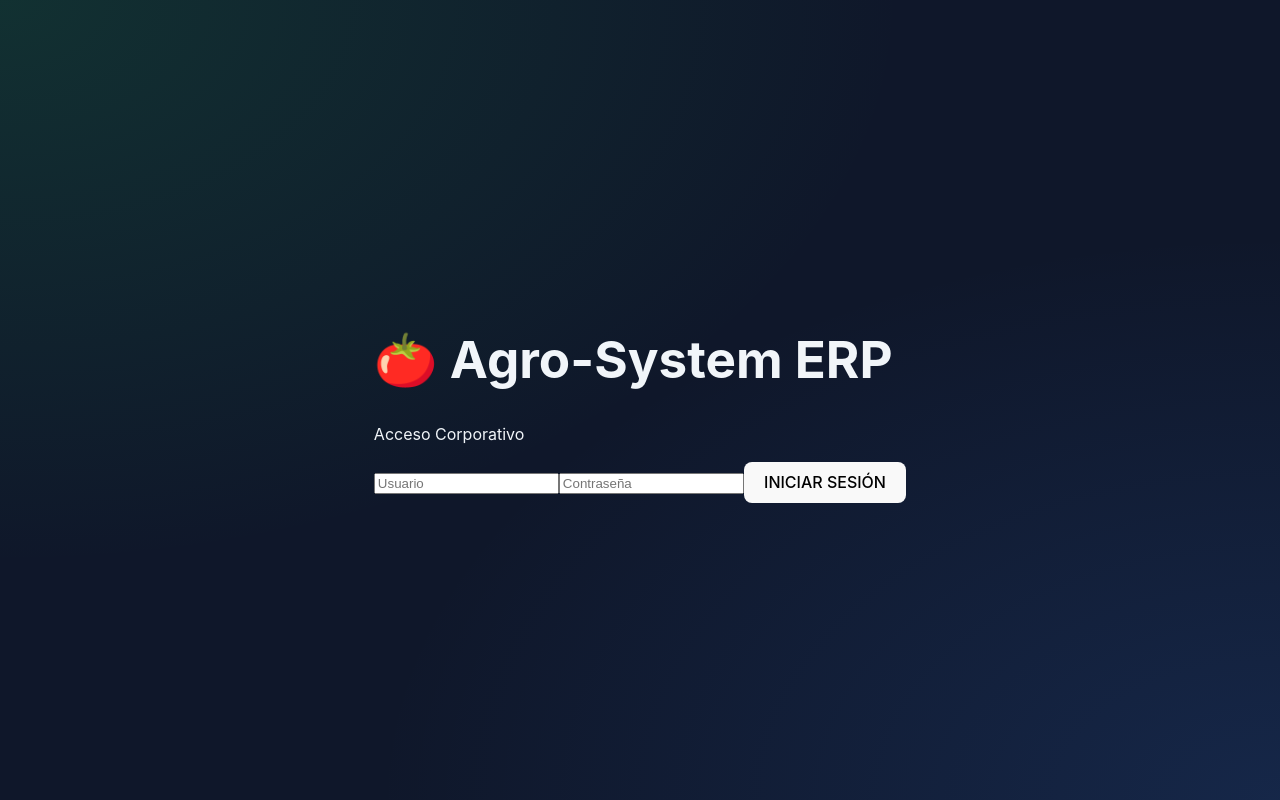
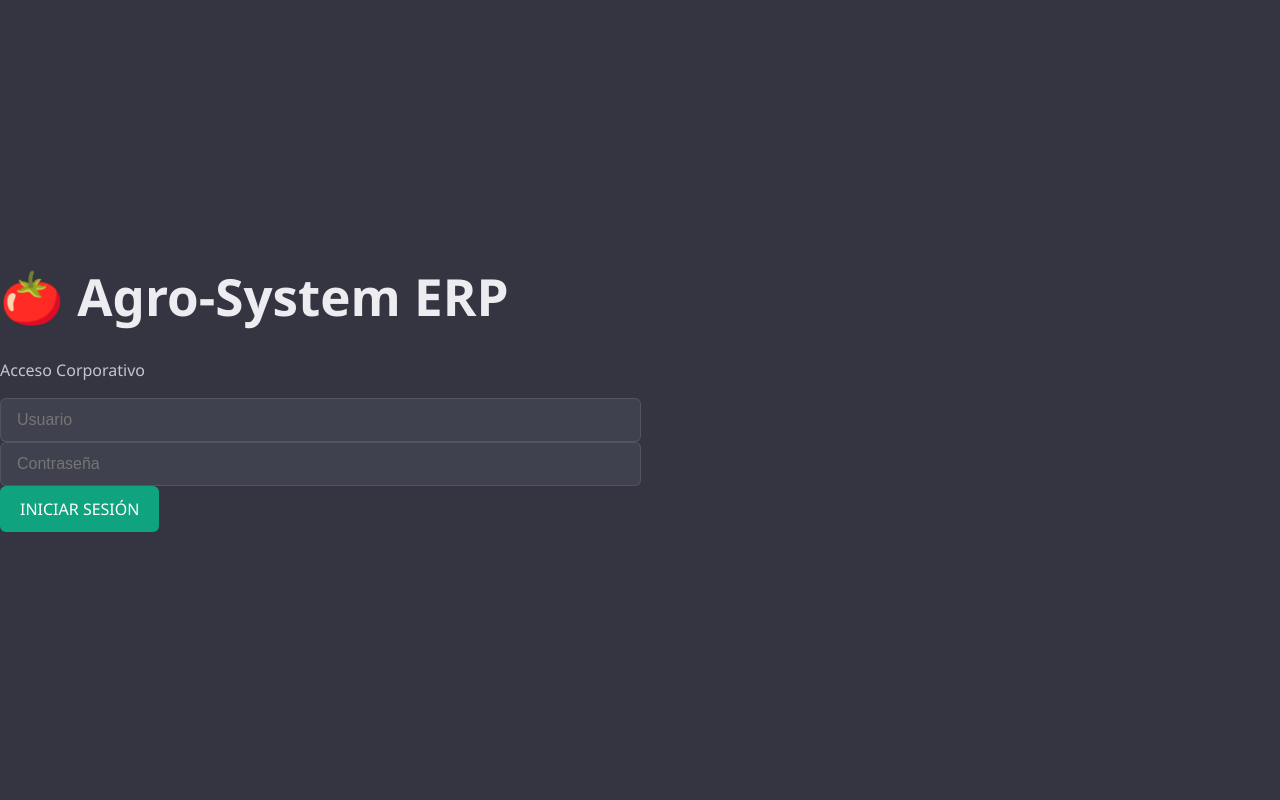
Before and after one commit to ElSRGio/F-VIA, a React (Vite) app: page / in a window 1280 px wide. Built offline with nearby package versions, Linux system fonts and the light colour scheme.

Commit message:
Actualización de diceño

```diff
--- a/src/App.css
+++ b/src/App.css
@@ -1,108 +1,265 @@
-/* --- VARIABLES --- */
+/* =========================================
+   1. VARIABLES (PALETA ESTILO CHATGPT)
+   ========================================= */
 :root {
-  --primary: #0f172a;
-  --accent: #22c55e; /* Verde más acorde a Agro */
-  --bg-body: #0f172a; /* Fondo oscuro base */
-  --surface: rgba(255, 255, 255, 0.05); /* Glassmorphism base */
-  --text-main: #f1f5f9;
-  --text-light: #94a3b8;
+  /* Fondos (Matte Grays) */
+  --bg-app: #343541;        /* Gris principal (Fondo chat) */
+  --bg-sidebar: #202123;    /* Gris oscuro (Sidebar) */
+  --bg-card: #444654;       /* Gris medio (Elementos/Cards) */
+  --bg-input: #40414f;      /* Input fields */
+
+  /* Textos */
+  --text-primary: #ECECF1;  /* Blanco hueso (Lectura cómoda) */
+  --text-secondary: #C5C5D2;/* Gris claro (Subtítulos) */
+  --text-muted: #8e8ea0;    /* Texto deshabilitado */
+
+  /* Acentos (Agro-Tech Green) */
+  --accent-primary: #10a37f; /* Verde ChatGPT original (o usa #22c55e para más vivo) */
+  --accent-hover: #1a7f64;
   --danger: #ef4444;
-  --success: #10b981;
-  --radius: 16px;
+
+  /* Bordes y Radios */
+  --border-color: rgba(255,255,255,0.1);
+  --radius-sm: 6px;
+  --radius-md: 8px;         /* ChatGPT usa radios sutiles */
+  --radius-lg: 12px;
 }
 
-/* --- BASE & FONDO --- */
+/* =========================================
+   2. RESET Y BASE
+   ========================================= */
 html, body {
-  width: 100%;
-  min-height: 100vh;
   margin: 0;
   padding: 0;
+  width: 100%;
+  height: 100%;
+  background-color: var(--bg-app);
+  color: var(--text-primary);
+  font-family: 'Söhne', 'Segoe UI', 'Inter', sans-serif; /* Tipografías limpias */
+  -webkit-font-smoothing: antialiased;
   overflow-x: hidden;
-  font-family: 'Inter', system-ui, sans-serif;
-  /* Fondo degradado profesional */
-  background-color: var(--bg-body);
-  background-image:
-    radial-gradient(at 0% 0%, rgba(34, 197, 94, 0.15) 0px, transparent 50%),
-    radial-gradient(at 100% 100%, rgba(59, 130, 246, 0.15) 0px, transparent 50%);
-  background-attachment: fixed;
-  color: var(--text-main);
-}
-
-#root {
-  width: 100%;
-  min-height: 100vh;
-  display: flex;
-  flex-direction: column;
 }
 
 * { box-sizing: border-box; }
 
-/* --- ANIMACIONES --- */
-@keyframes fadeIn {
+/* Scrollbar estilo Pro (Muy sutil) */
+::-webkit-scrollbar { width: 10px; }
+::-webkit-scrollbar-track { background: var(--bg-app); }
+::-webkit-scrollbar-thumb {
+  background: #565869;
+  border-radius: 5px;
+  border: 2px solid var(--bg-app);
+}
+::-webkit-scrollbar-thumb:hover { background: #acacbe; }
+
+/* =========================================
+   3. LAYOUT PRINCIPAL
+   ========================================= */
+#root { display: flex; flex-direction: column; height: 100vh; }
+
+.app-container {
+  display: flex;
+  flex: 1;
+  height: 100vh;
+  overflow: hidden; /* Evita doble scroll */
+}
+
+/* Contenido Principal */
+.main-content {
+  flex: 1;
+  background-color: var(--bg-app);
+  overflow-y: auto; /* Scroll solo aquí */
+  padding: 2rem;
+  position: relative;
+  transition: all 0.3s ease;
+}
+
+/* Ajuste para móvil */
+@media (max-width: 768px) {
+  .main-content { padding: 1rem; padding-top: 4rem; }
+}
+
+/* =========================================
+   4. COMPONENTES DE NAVEGACIÓN (SIDEBAR)
+   ========================================= */
+/* Nota: Asegúrate de que tu Sidebar.jsx use clases Tailwind o estas clases */
+/* Si tu Sidebar usa Tailwind, estas reglas globales ayudan a unificar */
+
+button {
+  font-family: inherit;
+  cursor: pointer;
+}
+
+/* Estilo genérico de botones del Sidebar para que parezcan los de "New Chat" */
+.nav-button {
+  display: flex;
+  align-items: center;
+  gap: 12px;
+  padding: 12px 16px;
+  width: 100%;
+  border-radius: var(--radius-sm);
+  border: 1px solid transparent;
+  background: transparent;
+  color: var(--text-primary);
+  font-size: 0.9rem;
+  transition: background 0.2s ease;
+}
+
+.nav-button:hover {
+  background-color: #2A2B32; /* Hover sutil estilo OpenAI */
+}
+
+.nav-button.active {
+  background-color: #343541;
+  border: 1px solid var(--border-color);
+}
+
+/* =========================================
+   5. DASHBOARD & CARDS (ESTILO MODULAR)
+   ========================================= */
+/* Tarjetas planas y limpias */
+.card, .dashboard-card {
+  background-color: var(--bg-card); /* El color de "respuesta" de ChatGPT */
+  border-radius: var(--radius-md);
+  padding: 1.5rem;
+  border: 1px solid var(--border-color);
+  box-shadow: 0 2px 4px rgba(0,0,0,0.1);
+  margin-bottom: 1.5rem;
+}
+
+h1, h2, h3 {
+  font-weight: 600;
+  color: var(--text-primary);
+  margin-top: 0;
+}
+
+p, span { color: var(--text-secondary); }
+
+/* =========================================
+   6. TABLAS (CLEAN DATA)
+   ========================================= */
+.table-container {
+  width: 100%;
+  overflow-x: auto;
+  border-radius: var(--radius-md);
+  border: 1px solid var(--border-color);
+}
+
+table {
+  width: 100%;
+  border-collapse: collapse;
+  background: var(--bg-app);
+}
+
+thead {
+  background-color: var(--bg-sidebar);
+}
+
+th {
+  text-align: left;
+  padding: 14px 20px;
+  color: var(--text-secondary);
+  font-size: 0.75rem;
+  text-transform: uppercase;
+  font-weight: 600;
+  border-bottom: 1px solid var(--border-color);
+}
+
+td {
+  padding: 14px 20px;
+  border-bottom: 1px solid var(--border-color);
+  color: var(--text-primary);
+  font-size: 0.95rem;
+}
+
+tr:hover td {
+  background-color: #2A2B32; /* Highlight al pasar el mouse */
+}
+
+/* =========================================
+   7. INPUTS Y FORMULARIOS (LOGIN/USERS)
+   ========================================= */
+input, select {
+  width: 100%;
+  padding: 12px 16px;
+  background-color: var(--bg-input);
+  border: 1px solid var(--border-color);
+  border-radius: var(--radius-sm);
+  color: var(--text-primary);
+  font-size: 1rem;
+  outline: none;
+  transition: border-color 0.2s;
+}
+
+input:focus, select:focus {
+  border-color: var(--accent-primary);
+  box-shadow: 0 0 0 2px rgba(16, 163, 127, 0.2);
+}
+
+/* Botón Primario (El verde característico) */
+.btn-primary, button[type="submit"] {
+  background-color: var(--accent-primary);
+  color: white;
+  border: none;
+  padding: 12px 20px;
+  border-radius: var(--radius-sm);
+  font-weight: 500;
+  transition: background-color 0.2s;
+}
+
+.btn-primary:hover, button[type="submit"]:hover {
+  background-color: var(--accent-hover);
+}
+
+/* =========================================
+   8. LOGIN ESPECÍFICO
+   ========================================= */
+.login-wrapper {
+  display: flex;
+  align-items: center;
+  justify-content: center;
+  height: 100vh;
+  background-color: var(--bg-app);
+}
+
+.login-box {
+  width: 100%;
+  max-width: 400px;
+  padding: 2rem; /* Sin fondo ni borde, estilo login OpenAI nuevo */
+  text-align: center;
+}
+
+.login-box h1 {
+  font-size: 2rem;
+  margin-bottom: 2rem;
+  color: var(--text-primary);
+}
+
+/* =========================================
+   9. UTILIDADES Y ANIMACIONES
+   ========================================= */
+.text-green { color: var(--accent-primary); }
+.text-red { color: var(--danger); }
+
+/* Badges de Estado */
+.status-badge {
+  display: inline-flex;
+  align-items: center;
+  gap: 6px;
+  padding: 4px 12px;
+  border-radius: 99px;
+  font-size: 0.8rem;
+  font-weight: 600;
+  background: rgba(16, 163, 127, 0.1);
+  color: var(--accent-primary);
+  border: 1px solid rgba(16, 163, 127, 0.2);
+}
+
+.animate-fadeIn {
+  animation: fade 0.4s cubic-bezier(0.39, 0.575, 0.565, 1) both;
+}
+
+@keyframes fade {
   from { opacity: 0; transform: translateY(10px); }
   to { opacity: 1; transform: translateY(0); }
 }
-.animate-fadeIn {
-  animation: fadeIn 0.5s ease-out forwards;
-}
-
-/* --- LAYOUT PRINCIPAL --- */
-.app-container {
-  display: flex;
-  min-height: 100vh;
-  width: 100%;
-}
-
-.main-content {
-  flex: 1;
-  width: 100%;
-  padding: 1.5rem;
-  padding-top: 4rem; /* Espacio para el botón móvil hamburguesa */
-}
-
-@media (min-width: 768px) {
-  .main-content {
-    padding: 2.5rem;
-    padding-top: 2.5rem;
-  }
-}
-
-/* --- LOGIN --- */
-/* Si usas el componente Login.jsx, asegúrate de que use clases Tailwind o estas: */
-.login-wrapper {
-  height: 100vh; width: 100%; display: flex;
-  justify-content: center; align-items: center;
-}
-
-/* --- ESTILOS GLOBALES DE TABLAS (Si no usas Tailwind en Dashboard) --- */
-table {
-  width: 100%;
-  border-collapse: separate;
-  border-spacing: 0;
-}
-thead { background: rgba(255,255,255,0.05); }
-th {
-  text-align: left; padding: 16px;
-  color: var(--text-light); font-size: 0.75rem;
-  text-transform: uppercase; letter-spacing: 0.05em;
-}
-td {
-  padding: 16px;
-  border-bottom: 1px solid rgba(255,255,255,0.05);
-}
-
-/* --- SCROLLBAR PERSONALIZADO --- */
-::-webkit-scrollbar {
-  width: 8px;
-  height: 8px;
-}
-::-webkit-scrollbar-track {
-  background: rgba(0,0,0,0.2);
-}
-::-webkit-scrollbar-thumb {
-  background: rgba(255,255,255,0.2);
-  border-radius: 4px;
-}
-::-webkit-scrollbar-thumb:hover {
-  background: rgba(255,255,255,0.3);
-}
```
